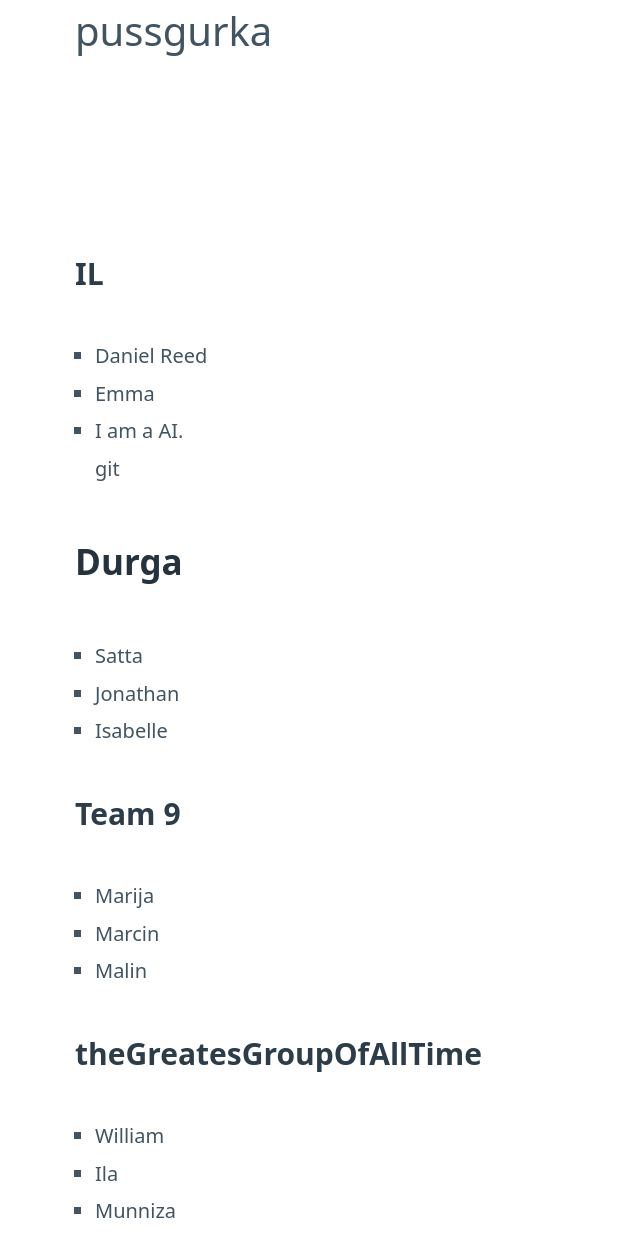
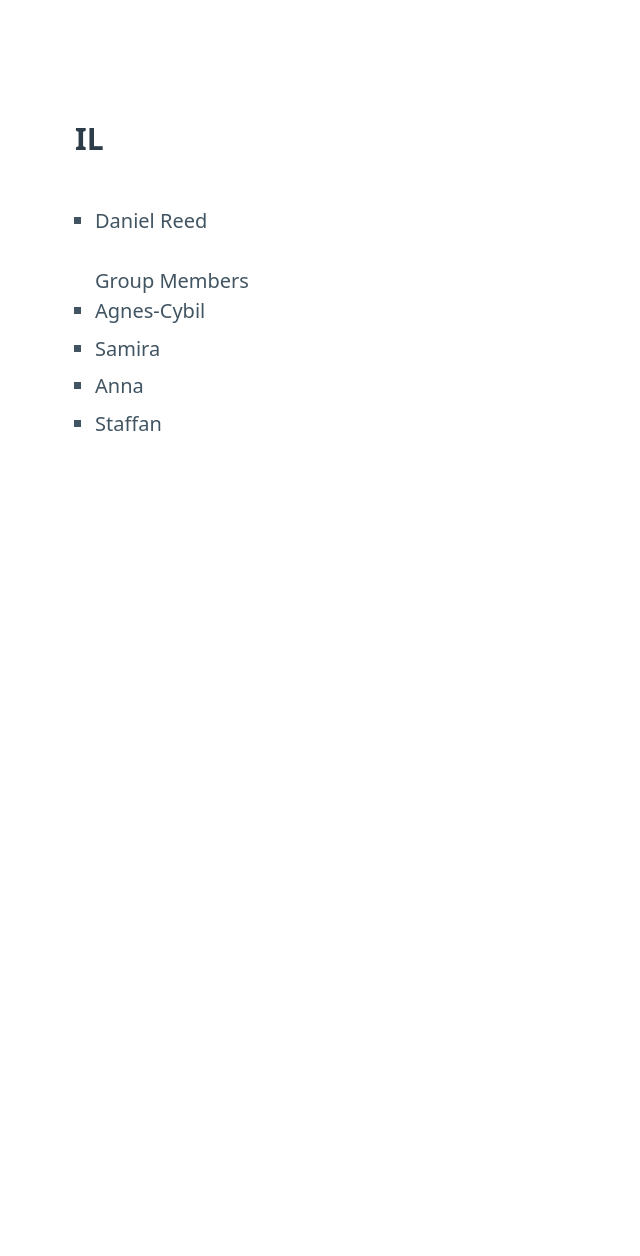
Before and after one commit to kwaimind/hyper-git, a website: page index.html in a window 1280 px wide. Shown: the part 244-1500 px from the top of the page, without its empty margins (0-640 px from the left). After the commit the page ends 800 px from the top, so only its background shows below. Drawn offline with nearby package versions, Linux system fonts and the light colour scheme.

Commit message:
added li with names

```diff
--- a/index.html
+++ b/index.html
@@ -18,7 +18,7 @@
 					An example site to introduce you all to the nightmare of git
 					conflicts.
 				</h2>
-				<h10 style="font-size: 2rem">pussgurka</h10>
+
 			</hgroup>
 		</header>
 
@@ -26,28 +26,12 @@
       <h3>IL</h3>
       <ul>
         <li>Daniel Reed</li>
-        <li>Emma</li>
-        <li>I am a AI.</li>git
-      </ul>
-          <h2>Durga</h2>
-          <ul>
-      <li>Satta</li>
-      <li>Jonathan</li>
-      <li>Isabelle</li>
-    </ul>
-
-    <h3>Team 9</h3>
-      <ul>
-        <li>Marija</li>
-        <li>Marcin</li>
-        <li>Malin</li>
-      </ul>
-      <h3>theGreatesGroupOfAllTime</h3>
-      <ul>
-        <li>William</li>
-        <li>Ila</li>
-        <li>Munniza</li>
-      </ul>
+</ul>
+          <ul>Group Members
+      <li>Agnes-Cybil</li>
+    <li>Samira</li>
+  <li>Anna</li>
+<li>Staffan</li></ul>
     </main>
   </body>
 </html>
```
